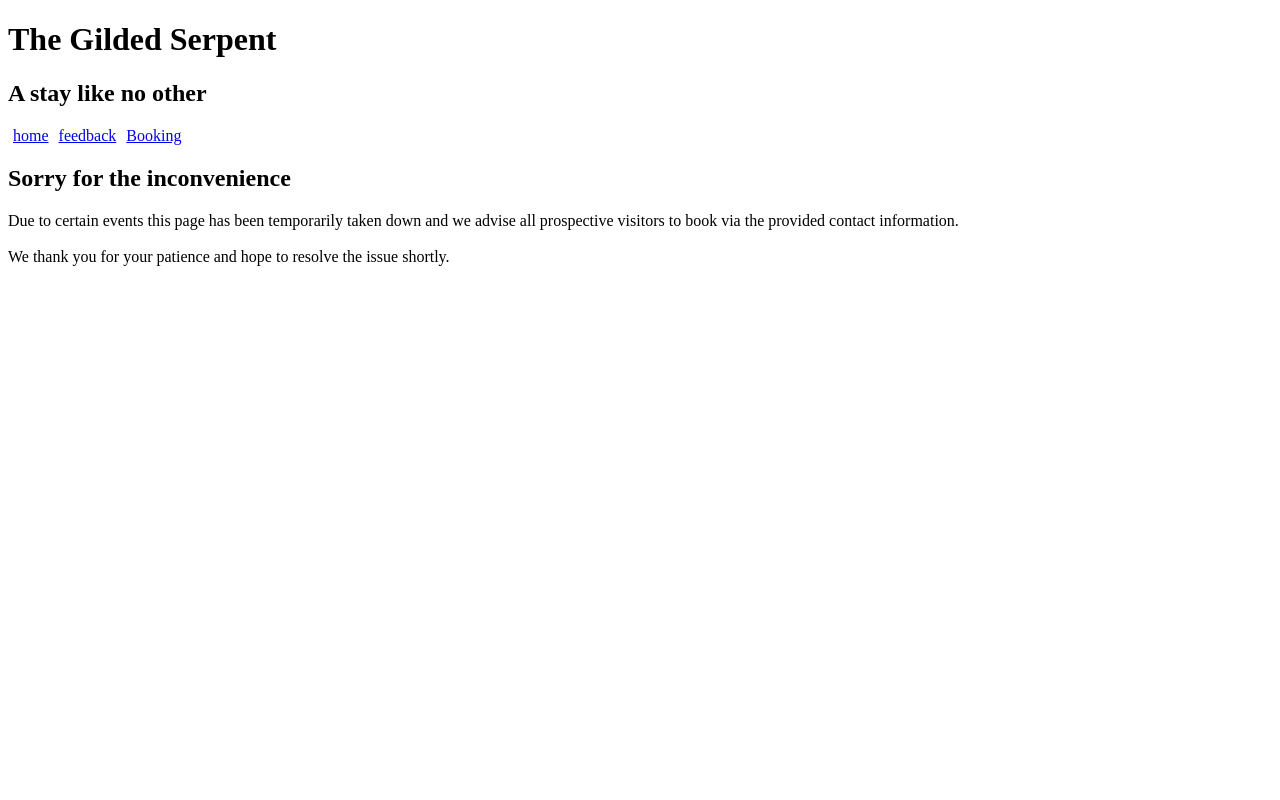
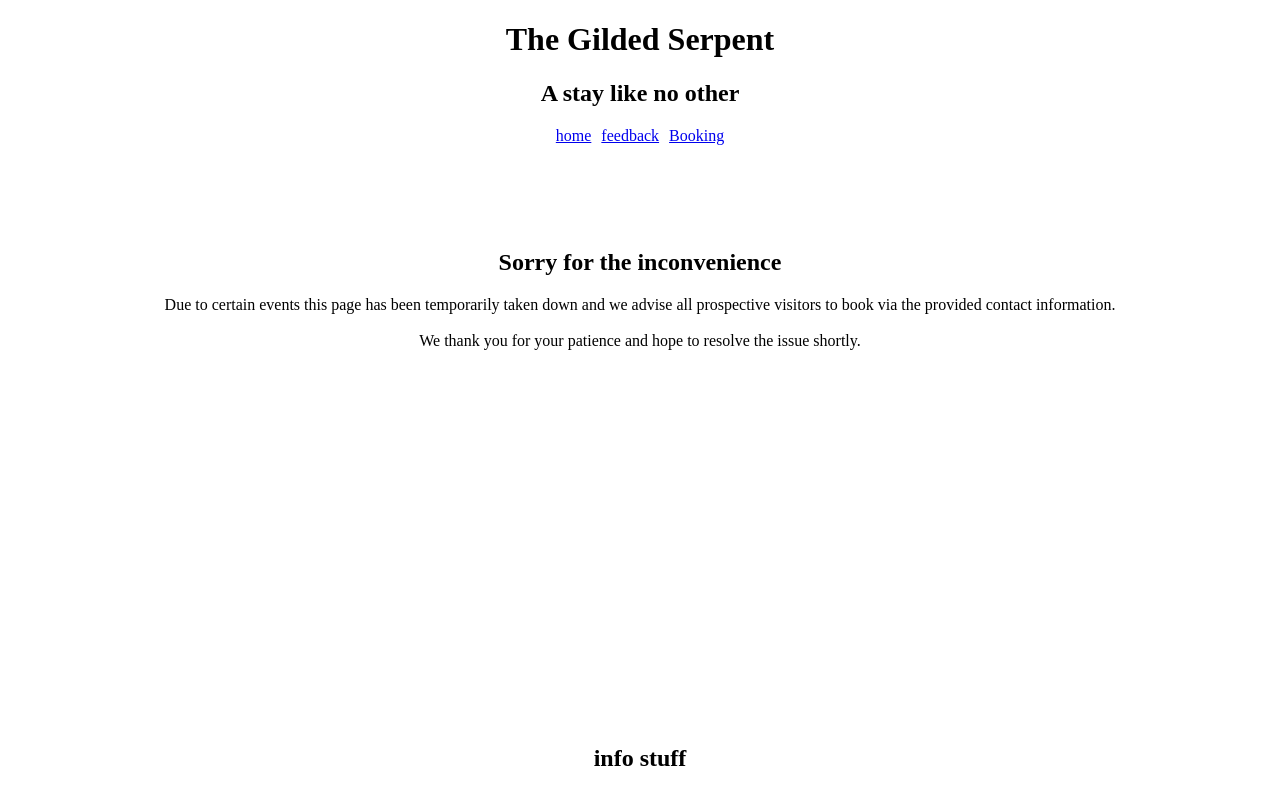
Before and after one commit to djanth22/week-7-assignment, a React (Vite) app in the folder client/: page /booking in a window 1280 px wide. Shown: the top 800 px of the page. Built offline with nearby package versions, Linux system fonts and the light colour scheme.

Commit message:
submit posts data to database

```diff
--- a/client/src/components/Booking.jsx
+++ b/client/src/components/Booking.jsx
@@ -2,8 +2,8 @@ export default function Booking() {
   return (
     <>
       <div className="apology">
-        <h2>Sorry for the inconvenience</h2>
-        <p>
+        <h2 className="sorry-message">Sorry for the inconvenience</h2>
+        <p className="sorry-message">
           Due to certain events this page has been temporarily taken down and we
           advise all prospective visitors to book via the provided contact
           information.
--- a/client/src/components/Footer.jsx
+++ b/client/src/components/Footer.jsx
@@ -1,7 +1,7 @@
 export default function Footer() {
   return (
     <>
-      <h2>info stuff</h2>
+      <h2 className="footer">info stuff</h2>
     </>
   );
 }
--- a/client/src/components/Page1.jsx
+++ b/client/src/components/Page1.jsx
@@ -11,6 +11,13 @@ export default function Page1() {
   function handleSubmit(event) {
     event.preventDefault();
     console.log(formValues);
+    fetch("http://localhost:8080/newfeedback", {
+      method: "POST",
+      headers: {
+        "content-type": "application/json",
+      },
+      body: JSON.stringify({ formValues }),
+    });
   }
 
   function handleInputChange(event) {
@@ -41,7 +48,9 @@ export default function Page1() {
         leave any inquiries, requests or complaints as this page is monitored by
         out team, although we would like to state that official complaints and
         requests should be done via the propper channels and procedures which
-        will take priority over any left here.
+        will take priority over any left here. <br />
+        <br /> If you dont see your feedback straight away, just refresh the
+        page, thank you for your time and your comments.
       </p>
 
       <div id="feedback">
@@ -54,7 +63,7 @@ export default function Page1() {
             value={formValues.name}
             onChange={handleInputChange}
           />
-          <label htmlFor="first_time">first time?</label>
+          <label htmlFor="first_time">first time, Yes/No?</label>
           <input
             type="text"
             name="first_time"
@@ -76,7 +85,9 @@ export default function Page1() {
           <p>Current first time value is: {formValues.first_time}</p>
           <p>Current feedback value is: {formValues.feedback}</p>
 
-          <button type="submit">submit</button>
+          <button className="submitButton" type="submit">
+            submit
+          </button>
         </form>
       </div>
 
@@ -87,10 +98,10 @@ export default function Page1() {
         {dbData.map((data) => {
           return (
             <>
-              <div key={data.id}>
-                <p>{data.name}</p>
-                <p>{data.first_time}</p>
-                <p>{data.feedback}</p>
+              <div className="feed" key={data.id}>
+                <p>name: {data.name}</p>
+                <p>First time?: {data.first_time}</p>
+                <p>Feedback: {data.feedback}</p>
               </div>
             </>
           );
--- a/client/src/index.css
+++ b/client/src/index.css
@@ -11,5 +11,54 @@
 
 .home,
 .apology {
-  height: 100vw;
+  height: 70vh;
 }
+
+.sorry-message {
+  position: relative;
+  top: 15%;
+}
+
+.textarea {
+  max-width: 99%;
+  min-width: 99%;
+}
+
+.prev {
+  display: flex;
+  flex-direction: column;
+  background-color: aqua;
+  margin-top: 10px;
+  margin-bottom: 10px;
+  padding: 20px;
+  border-radius: 20px;
+  border: 3px, black, solid;
+}
+
+.submitButton {
+  width: 200px;
+}
+
+.feedback-form {
+  text-align: center;
+  align-items: center;
+}
+
+h1,
+h2,
+p {
+  text-align: center;
+}
+
+.navigation {
+  text-align: center;
+}
+
+.feed {
+  background-color: antiquewhite;
+  margin-top: 10px;
+  margin-bottom: 10px;
+  padding: 10px;
+  border-radius: 30px;
+  border: 3px, black, solid;
+}
```
